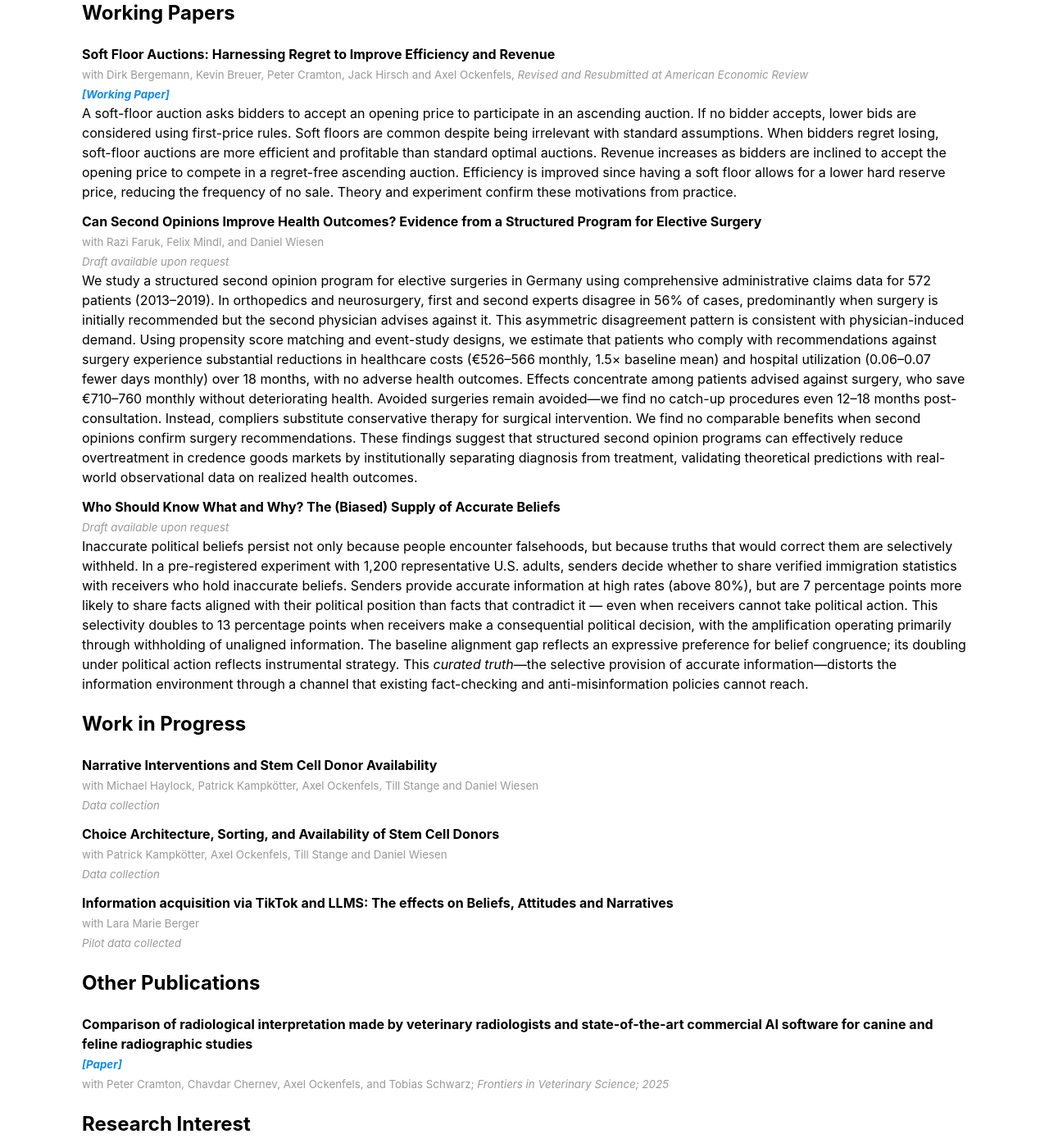
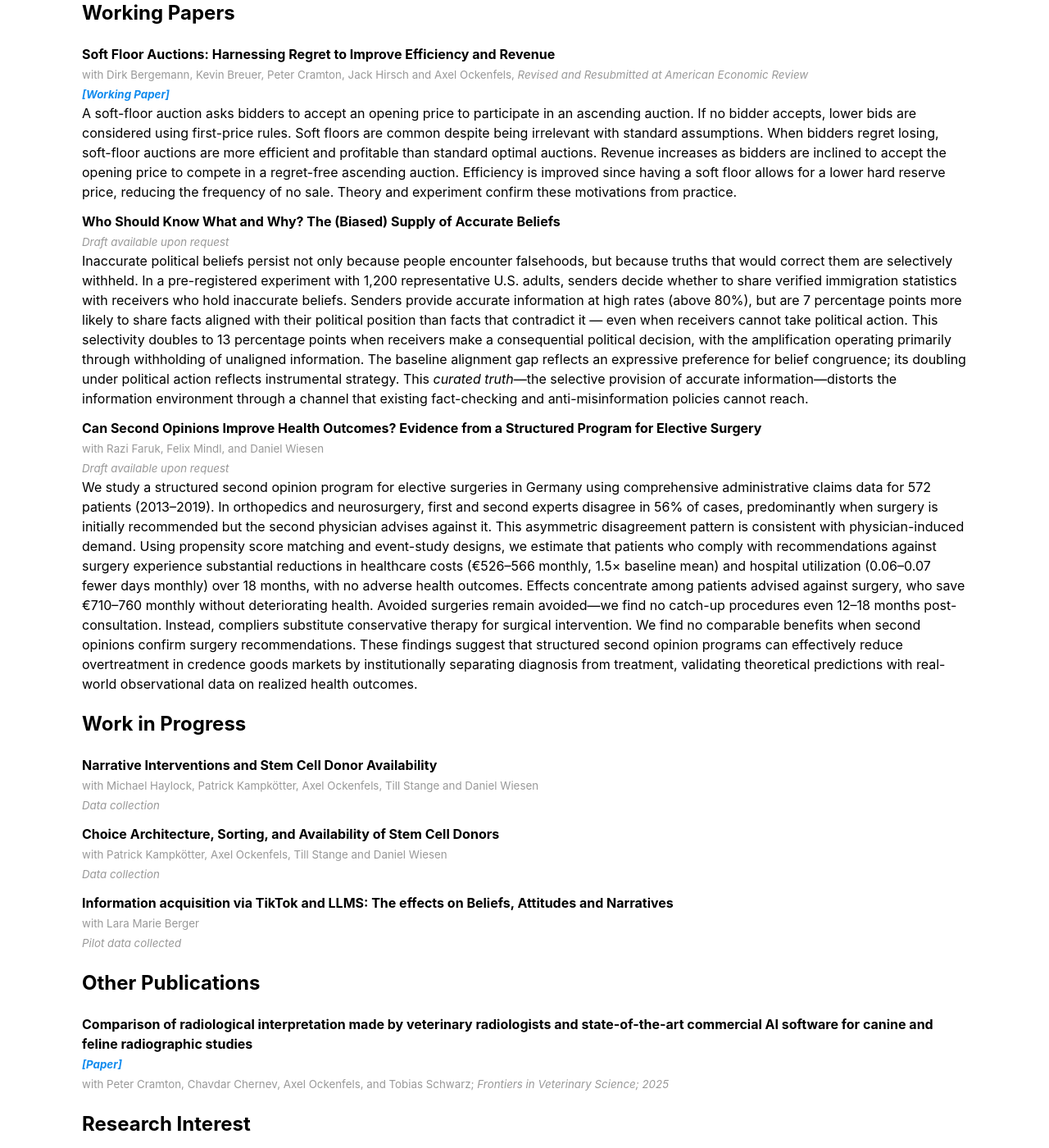
Before and after one commit to yerondiaye/yerondiaye.github.io, a Jekyll site: the page research.html, which Jekyll copies as it is, in a window 1280 px wide and 1400 px high, scrolled down 805 px. Shown: the whole window at 82% size. Built offline with Jekyll 4.4.1, drawn with Linux system fonts in a browser that asks for light colours; part of the change alters nothing that is shown.

Commit message:
Update research.html

```diff
--- a/research.html
+++ b/research.html
@@ -37,16 +37,17 @@ While relative performance feedback in the form of rankings appears to be effect
 A soft-floor auction asks bidders to accept an opening price to participate in an ascending auction. If no bidder accepts, lower bids are considered using first-price rules. Soft floors are common despite being irrelevant with standard assumptions. When bidders regret losing, soft-floor auctions are more efficient and profitable than standard optimal auctions. Revenue increases as bidders are inclined to accept the opening price to compete in a regret-free ascending auction. Efficiency is improved since having a soft floor allows for a lower hard reserve price, reducing the frequency of no sale. Theory and experiment confirm these motivations from practice.
 </p>
 
+<p><b>Who Should Know What and Why? The (Biased) Supply of Accurate Beliefs</b><br>
+<small><i>Draft available upon request</i></small></br>
+Inaccurate political beliefs persist not only because people encounter falsehoods, but because truths that would correct them are selectively withheld. In a pre-registered experiment with 1,200 representative U.S. adults, senders decide whether to share verified immigration statistics with receivers who hold inaccurate beliefs. Senders provide accurate information at high rates (above 80%), but are 7 percentage points more likely to share facts aligned with their political position than facts that contradict it — even when receivers cannot take political action. This selectivity doubles to 13 percentage points when receivers make a consequential political decision, with the amplification operating primarily through withholding of unaligned information. The baseline alignment gap reflects an expressive preference for belief congruence; its doubling under political action reflects instrumental strategy. This <i>curated truth</i>—the selective provision of accurate information—distorts the information environment through a channel that existing fact-checking and anti-misinformation policies cannot reach.
+</p>
+
 <p><b>Can Second Opinions Improve Health Outcomes? Evidence from a Structured Program for Elective Surgery</b> </br>
 <small>with Razi Faruk, Felix Mindl, and Daniel Wiesen</small></br>
 <small><i>Draft available upon request</i></small></br>
 We study a structured second opinion program for elective surgeries in Germany using comprehensive administrative claims data for 572 patients (2013–2019). In orthopedics and neurosurgery, first and second experts disagree in 56% of cases, predominantly when surgery is initially recommended but the second physician advises against it. This asymmetric disagreement pattern is consistent with physician-induced demand. Using propensity score matching and event-study designs, we estimate that patients who comply with recommendations against surgery experience substantial reductions in healthcare costs (€526–566 monthly, 1.5× baseline mean) and hospital utilization (0.06–0.07 fewer days monthly) over 18 months, with no adverse health outcomes. Effects concentrate among patients advised against surgery, who save €710–760 monthly without deteriorating health. Avoided surgeries remain avoided—we find no catch-up procedures even 12–18 months post-consultation. Instead, compliers substitute conservative therapy for surgical intervention. We find no comparable benefits when second opinions confirm surgery recommendations. These findings suggest that structured second opinion programs can effectively reduce overtreatment in credence goods markets by institutionally separating diagnosis from treatment, validating theoretical predictions with real-world observational data on realized health outcomes.
 </p>
 
-<p><b>Who Should Know What and Why? The (Biased) Supply of Accurate Beliefs</b><br>
-<small><i>Draft available upon request</i></small></br>
-Inaccurate political beliefs persist not only because people encounter falsehoods, but because truths that would correct them are selectively withheld. In a pre-registered experiment with 1,200 representative U.S. adults, senders decide whether to share verified immigration statistics with receivers who hold inaccurate beliefs. Senders provide accurate information at high rates (above 80%), but are 7 percentage points more likely to share facts aligned with their political position than facts that contradict it — even when receivers cannot take political action. This selectivity doubles to 13 percentage points when receivers make a consequential political decision, with the amplification operating primarily through withholding of unaligned information. The baseline alignment gap reflects an expressive preference for belief congruence; its doubling under political action reflects instrumental strategy. This <i>curated truth</i>—the selective provision of accurate information—distorts the information environment through a channel that existing fact-checking and anti-misinformation policies cannot reach.
-</p>
 
             <h2>Work in Progress</h2>
 
```
